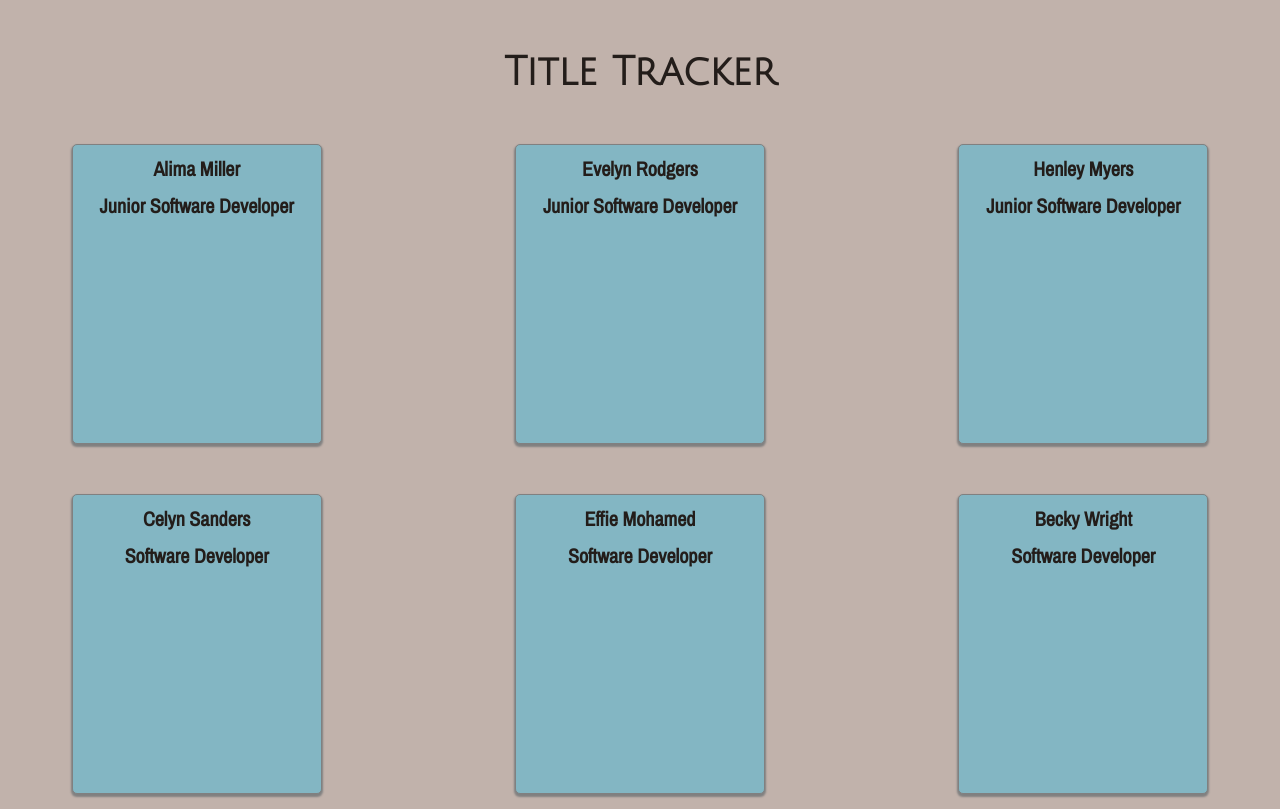
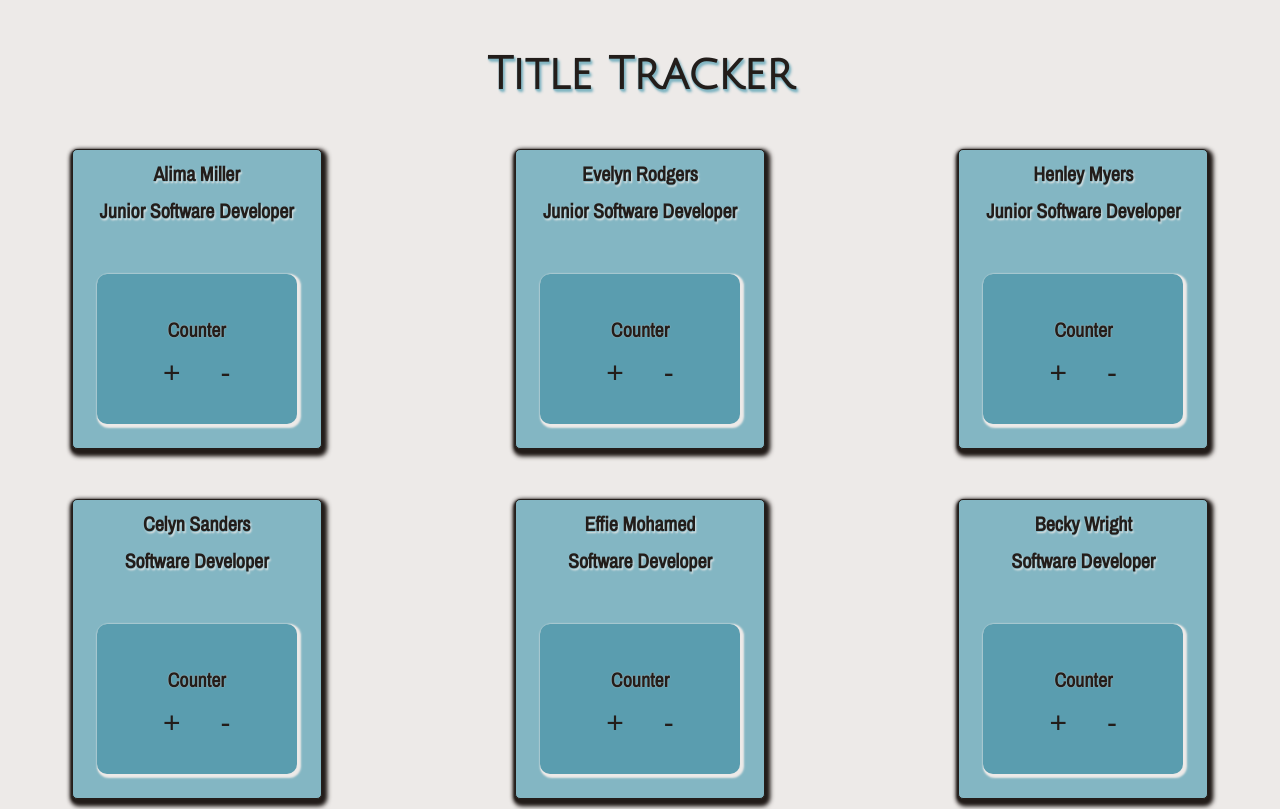
Before and after one commit to Khadijat98/ticket-tracker, a React (Create React App) app: page / in a window 1280 px wide. Shown: the top 809 px of the page. Built offline with nearby package versions, Linux system fonts and the light colour scheme.

Commit message:
added counters

```diff
--- a/src/App.jsx
+++ b/src/App.jsx
@@ -8,7 +8,7 @@ const App = () => {
     <>
     <div className="app">
     <h1 className="app-title">Title Tracker</h1>
-    <section className="employee-grid">
+    <section>
         <Employee employeesArr={team}/>
     </section>
     </div>
--- a/src/App.scss
+++ b/src/App.scss
@@ -8,7 +8,7 @@
 }
 
 .app {
-  background-color: $background-colour;
+  background-color: $primary-colour;
   height: 100%;
   width: 100%;
 }
@@ -17,6 +17,7 @@
   padding: 50px;
   text-align: center;
   font-weight: bold;
-  font-size: 40px;
-  color: $text-colour;
+  font-size: 45px;
+  color: $secondary-colour;
+  text-shadow: 0px 1px 1px $tertiary-colour, 1px 2px 2px $tertiary-colour, 2px 3px 3px $tertiary-colour;
 }
--- a/src/assets/sass/_variables.scss
+++ b/src/assets/sass/_variables.scss
@@ -1,3 +1,4 @@
-$background-colour: #C1B2AB;
-$employee-card-colour: #83B6C3;
-$text-colour: #231D1A;
+$primary-colour: #EDEAE8;
+$secondary-colour: #231D1A;
+$tertiary-colour: #83B6C3;
+$counter-background-colour: #5A9DAF;
--- a/src/components/Counter/Counter.jsx
+++ b/src/components/Counter/Counter.jsx
@@ -0,0 +1,15 @@
+import React from "react";
+import "./Counter.scss";
+
+const Counter = () => {
+    return <div className="counter">
+      <p className="counter__header">Counter</p>
+      <div className="counter__button-container">
+        <button className="counter__button">+</button>
+        <button className="counter__button">-</button>
+      </div>
+    </div>
+
+}
+
+export default Counter;
--- a/src/components/Counter/Counter.scss
+++ b/src/components/Counter/Counter.scss
@@ -0,0 +1,47 @@
+@use "../../assets/sass/variables" as *;
+
+.counter {
+  display: flex;
+  flex-direction: column;
+  justify-content: center;
+  border: transparent;
+  border-radius: 10px;
+  background-color: $counter-background-colour;
+  box-shadow: 1px 1px 1px 1px $primary-colour, 2px 2px 2px 2px $primary-colour;
+  height: 150px;
+  width: 200px;
+  text-align: center;
+  margin-top: 50px;
+}
+
+.counter__header {
+  font-weight: bold;
+  font-size: 20px;
+  padding-bottom: 20px;
+  color: $secondary-colour;
+  text-shadow: 0px 0px 1px $primary-colour;
+}
+
+.counter__button-container {
+  display: flex;
+  justify-content: center;
+  align-items: center;
+  height: 20px;
+  gap: 40px;
+}
+
+.counter__button {
+  background-color: transparent;
+  border: transparent;
+  font-size: 30px;
+  color: $secondary-colour;
+}
+
+.counter__button:hover {
+  cursor: pointer;
+  text-shadow: 0px 1px $primary-colour;
+}
+
+.counter__button:active {
+  transform: translate(1px, 1px);
+}
--- a/src/components/Employee/Employee.jsx
+++ b/src/components/Employee/Employee.jsx
@@ -1,5 +1,6 @@
 import React from "react";
 import "./Employee.scss";
+import Counter from "../Counter/Counter";
 
 const Employee = (props) => {
   const {employeesArr} = props;
@@ -8,6 +9,9 @@ const Employee = (props) => {
     return <div className="employee-card" key={employee.id}>
       <p className="employee-content">{employee.name}</p>
       <p className="employee-content">{employee.role}</p>
+      <div className="counter-container">
+        < Counter />
+      </div>
     </div>
   })
 
--- a/src/components/Employee/Employee.scss
+++ b/src/components/Employee/Employee.scss
@@ -17,10 +17,10 @@
 }
 
 .employee-card {
-  border: 1px solid gray;
+  border: 1px solid $secondary-colour;
   border-radius: 5px;
-  background-color: $employee-card-colour;
-  box-shadow: 0px 2px 2px 1px gray;
+  background-color: $tertiary-colour;
+  box-shadow: 0px 2px 2px 1px $secondary-colour, 1px 3px 4px 2px $secondary-colour, 2px 4px 5px 3px $secondary-colour;
   height: 300px;
   width: 250px;
 
@@ -31,9 +31,15 @@
 }
 
 .employee-content {
-  color: $text-colour;
+  color: $secondary-colour;
+  text-shadow: 0px 1px 1px $tertiary-colour, 1px 2px 2px $primary-colour;
   font-weight: bolder;
   text-align: center;
   padding-top: 10px;
   font-size: 20px;
 }
+
+.counter-container {
+  display: flex;
+  justify-content: center;
+}
```
